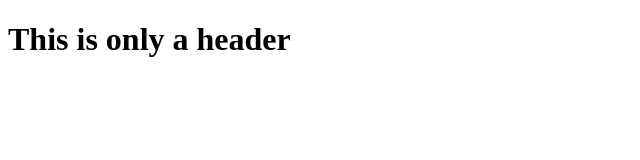
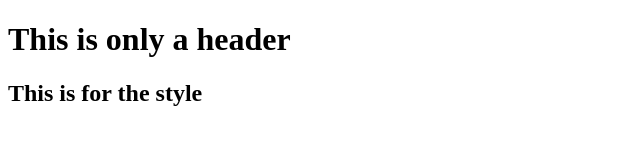
Before and after one commit to Smeks1/Learning, a plain HTML site: page index.html in a window 1280 px wide. Shown: the whole page, without its empty margins (0-640 px from the left). Drawn offline with Linux system fonts and the light colour scheme.

Commit message:
adding h2 header

```diff
--- a/index.html
+++ b/index.html
@@ -5,5 +5,6 @@
 </head>
 <body>
 <h1>This is only a header</h1>
+<h2>This is for the style </h2>
 </body>
 </html>
```
